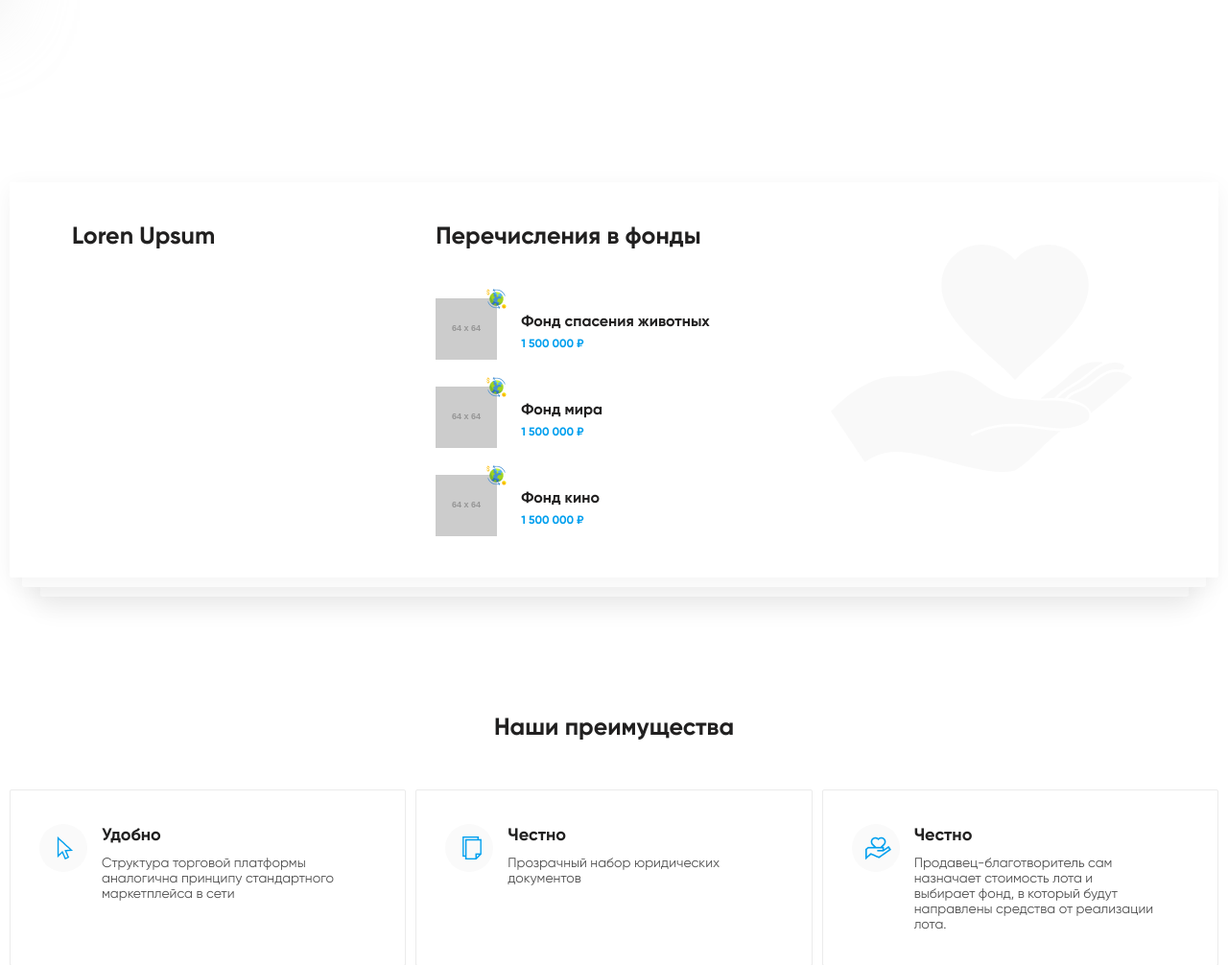
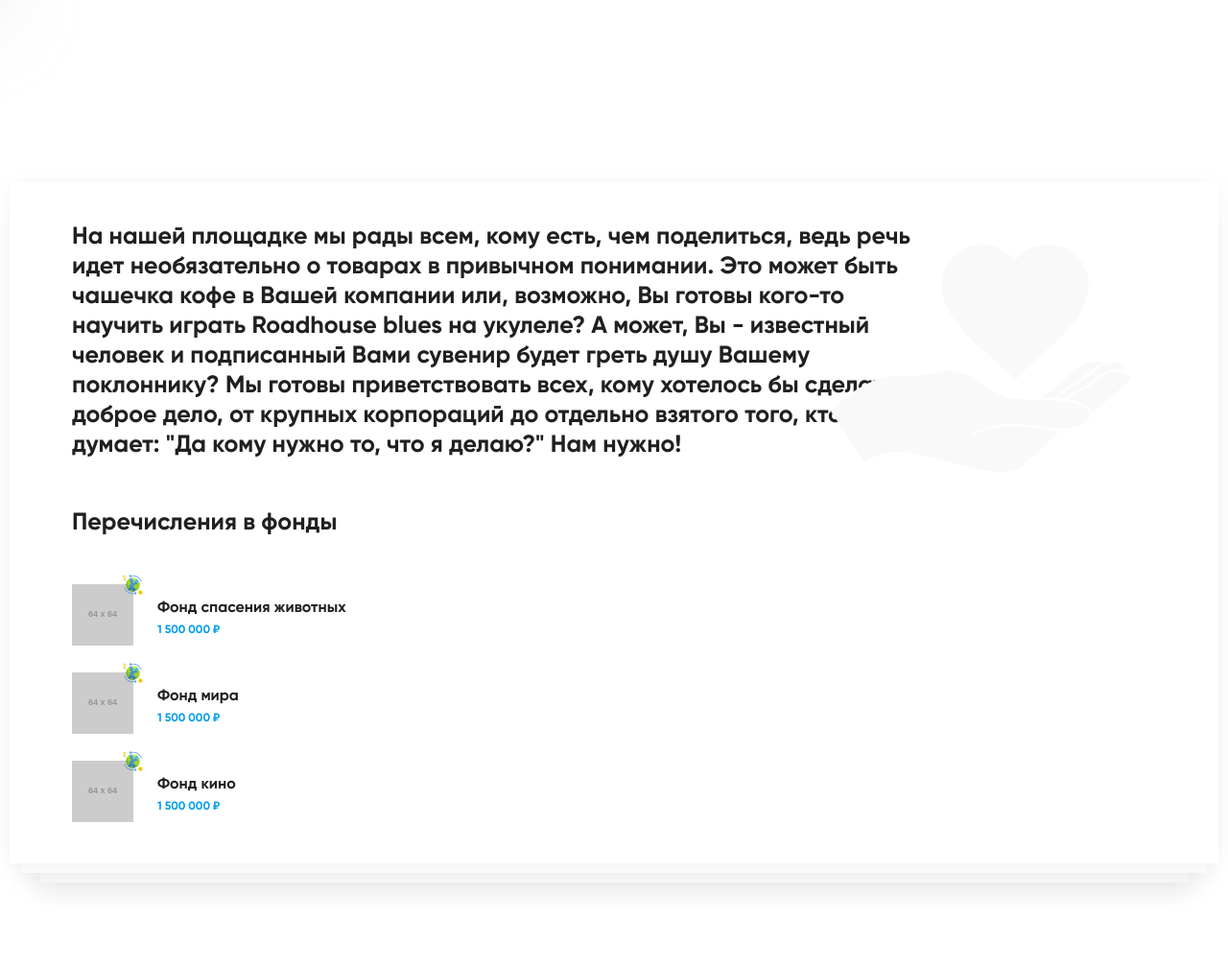
Before and after one commit to skiboorg/charity, a Django app: page / in a window 1280 px wide. Shown: the part 361-1367 px from the top of the page at 96% size. Run offline with Django 3.2, Linux system fonts and the light colour scheme; the visitor is signed in with stand-in values (Sample User, id 1); grey boxes labelled with a size stand in for pictures from a placeholder-image service; data that the repository does not hold is empty; some libraries are stand-ins or nearby versions.

```diff
--- a/templates/basic.html
+++ b/templates/basic.html
@@ -10,7 +10,7 @@
     <link rel="stylesheet" href="{% static 'css/font-awesome.css' %}">
     <link rel="stylesheet" href="{% static 'css/tiny-slider.css' %}">
     <link rel="stylesheet" href="{% static 'css/nouislider.css' %}">
-
+    <meta name="yandex-verification" content="6c63e667733ad576" />
 </head>
 <body>
 <form id="dummy_form" class="not-visible">{% csrf_token %}</form>
--- a/templates/pages/index.html
+++ b/templates/pages/index.html
@@ -56,7 +56,7 @@
                 <div class="best-of-bests-wrapper">
                     <div class="best-of-bests">
                         <div class="best-customers">
-                            <h3>Loren Upsum</h3>
+                            <h3>На нашей площадке мы рады всем, кому есть, чем поделиться, ведь речь идет необязательно о товарах в привычном понимании. Это может быть чашечка кофе в Вашей компании или, возможно, Вы готовы кого-то научить играть Roadhouse blues на укулеле? А может, Вы - известный человек и подписанный Вами сувенир будет греть душу Вашему поклоннику? Мы готовы приветствовать всех, кому хотелось бы сделать доброе дело, от крупных корпораций до отдельно взятого того, кто думает: "Да кому нужно то, что я делаю?" Нам нужно!</h3>
 {#                            <ul>#}
 {#                                {% for user in bestUsers %}#}
 {#                                    <li class="best-customer-item">#}
```
